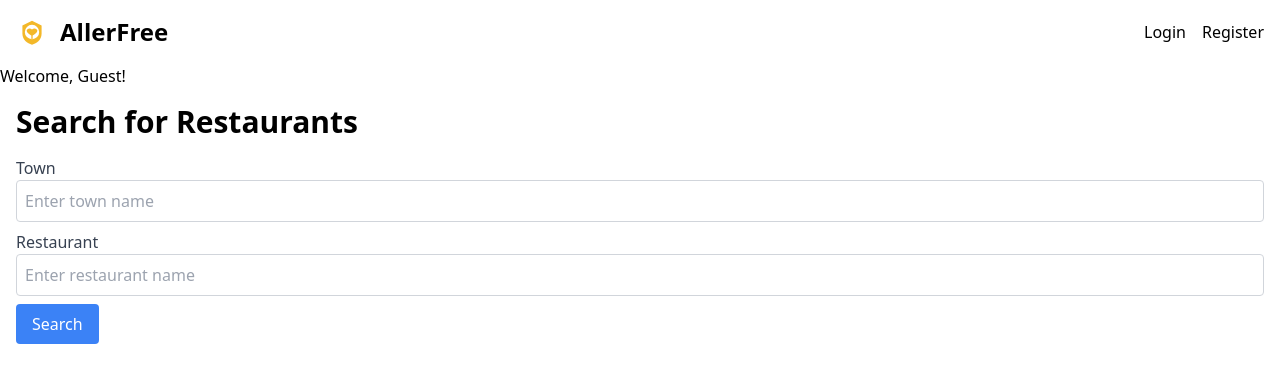
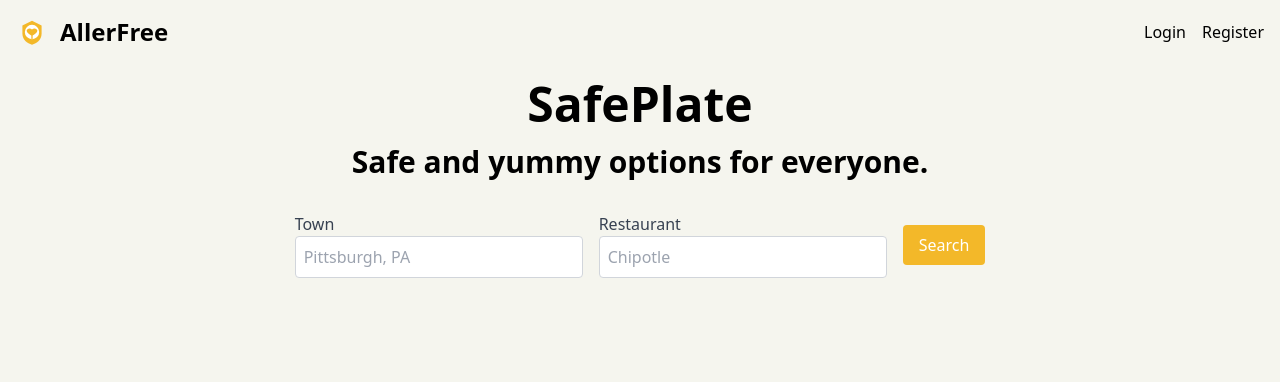
Before and after one commit to yeekitc/SafePlates, a React (Vite) app in the folder frontend/: page / in a window 1280 px wide. Shown: the top 382 px of the page. Built offline with nearby package versions, Linux system fonts and the light colour scheme.

Commit message:
updated the homepage and orange color

```diff
--- a/frontend/src/App.jsx
+++ b/frontend/src/App.jsx
@@ -28,13 +28,13 @@ const App = () => {
   };
 
   return (
-    <main>
+    <main className="bg-beige min-h-screen">
       <NavBar />
-      {user ? (
+      {/* {user ? (
         <h1>{`Welcome back, ${user.message.split(',')[1].split('!')[0].trim()}!`}</h1>
       ) : (
         <h1>Welcome, Guest!</h1>
-      )}
+      )} */}
       <Search />
     </main>
   );
--- /dev/null
+++ b/frontend/src/components/RestaurantCard.jsx
@@ -0,0 +1,33 @@
+import React from 'react';
+import placeholderImg from '../assets/restaurant-placeholder.jpg'
+
+const RestaurantCard = ({ restaurant }) => {
+  return (
+    <div className="rounded-lg border border-gray-200 bg-white p-6 shadow-sm">
+      <div className="h-56 w-full">
+        <a href="#">
+          <img
+            className="mx-auto h-full"
+            src={restaurant.imageUrl || placeholderImg}
+            alt={restaurant.displayName.text || 'Restaurant'}
+          />
+          <img
+            className="mx-auto hidden h-full"
+            src={restaurant.imageUrlDark || 'default-image-dark.jpg'}
+            alt={restaurant.displayName.text || 'Restaurant'}
+          />
+        </a>
+      </div>
+      <div className="pt-6">
+        <h3 className="text-lg font-semibold leading-tight text-gray-900 hover:underline">
+          {restaurant.displayName.text || 'No restaurant display name'}
+        </h3>
+        <p className="text-sm mt-2 text-gray-500">
+          {restaurant.formattedAddress || 'No address available.'}
+        </p>
+      </div>
+    </div>
+  );
+};
+
+export default RestaurantCard;
--- a/frontend/src/components/Search.jsx
+++ b/frontend/src/components/Search.jsx
@@ -1,5 +1,6 @@
 import React, { useState } from 'react';
 import axios from 'axios';
+import RestaurantCard from './RestaurantCard';
 
 const API_BASE_URL = "http://127.0.0.1:8000";
 
@@ -18,13 +19,13 @@ const Search = () => {
     setError('');
 
     try {
-        const response = await axios.get(`${API_BASE_URL}/restaurants/search/`, {
+      const response = await axios.get(`${API_BASE_URL}/restaurants/search/`, {
         params: {
-            town: town,
-            name: restaurant,
-            limit: 10
+          town: town,
+          name: restaurant,
+          limit: 10
         }
-    });
+      });
 
       if (response.data.length > 0) {
         setRestaurants(response.data);
@@ -39,47 +40,44 @@ const Search = () => {
   };
 
   return (
-    <div className="container mx-auto p-4">
-      <h1 className="text-3xl font-bold mb-4">Search for Restaurants</h1>
-      <form onSubmit={handleSearch} className="mb-4">
-        <div className="mb-2">
+    <div className="max-w-screen-xl mx-auto p-4">
+      <h1 className="text-5xl text-center font-bold mb-4">SafePlate</h1>
+      <h2 className="text-3xl text-center font-bold mb-4">Safe and yummy options for everyone.</h2>
+      <form onSubmit={handleSearch} className="flex flex-col sm:flex-row space-y-4 sm:space-y-0 sm:space-x-4 items-center justify-center p-4 rounded-md">
+        <div className="flex flex-col items-center sm:items-start">
           <label className="block text-gray-700">Town</label>
           <input
             type="text"
             value={town}
             onChange={(e) => setTown(e.target.value)}
-            className="w-full p-2 border border-gray-300 rounded"
-            placeholder="Enter town name"
+            className="w-72 p-2 border border-gray-300 rounded"
+            placeholder="Pittsburgh, PA"
           />
         </div>
-        <div className="mb-2">
+        <div className="flex flex-col items-center sm:items-start">
           <label className="block text-gray-700">Restaurant</label>
           <input
             type="text"
             value={restaurant}
             onChange={(e) => setRestaurant(e.target.value)}
-            className="w-full p-2 border border-gray-300 rounded"
-            placeholder="Enter restaurant name"
+            className="w-72 p-2 border border-gray-300 rounded"
+            placeholder="Chipotle"
           />
         </div>
-        {error && <p className="text-red-500">{error}</p>}
         <button
           type="submit"
-          className="px-4 py-2 bg-blue-500 text-white rounded hover:bg-blue-600"
+          className="px-4 py-2 bg-yorange text-white rounded"
         >
           Search
         </button>
       </form>
+      {error && <p className="text-red-500 text-center">{error}</p>}
       {restaurants.length > 0 && (
         <div>
-          <h2 className="text-2xl font-semibold mb-4">Restaurants Found</h2>
-          <ul>
-            {restaurants.map((restaurant, index) => (
-              <li key={index} className="mb-2 p-4 border border-gray-300 rounded">
-                <h3 className="text-xl font-semibold">{restaurant.displayName ? restaurant.displayName.text : "NO NAME"}</h3>
-                <p>{restaurant.formattedAddress}</p>
-                <p>{restaurant.nationalPhoneNumber}</p>
-              </li>
+          <h2 className="text-2xl text-center font-semibold mb-4">Restaurants Found</h2>
+          <ul className="grid grid-cols-1 sm:grid-cols-2 md:grid-cols-3 lg:grid-cols-4 gap-4">
+            {restaurants.map((restaurant) => (
+              <RestaurantCard key={restaurant.id} restaurant={restaurant} />
             ))}
           </ul>
         </div>
--- a/frontend/tailwind.config.js
+++ b/frontend/tailwind.config.js
@@ -9,7 +9,7 @@ export default {
     colors: {
       ...colors,
       'beige': '#F5F5EE',
-      'yorange': '#F46527',
+      'yorange': '#F3B829',
     },
     extend: {},
   },
```
Also changed, not shown: frontend/src/assets/restaurant-placeholder.jpg (added).
